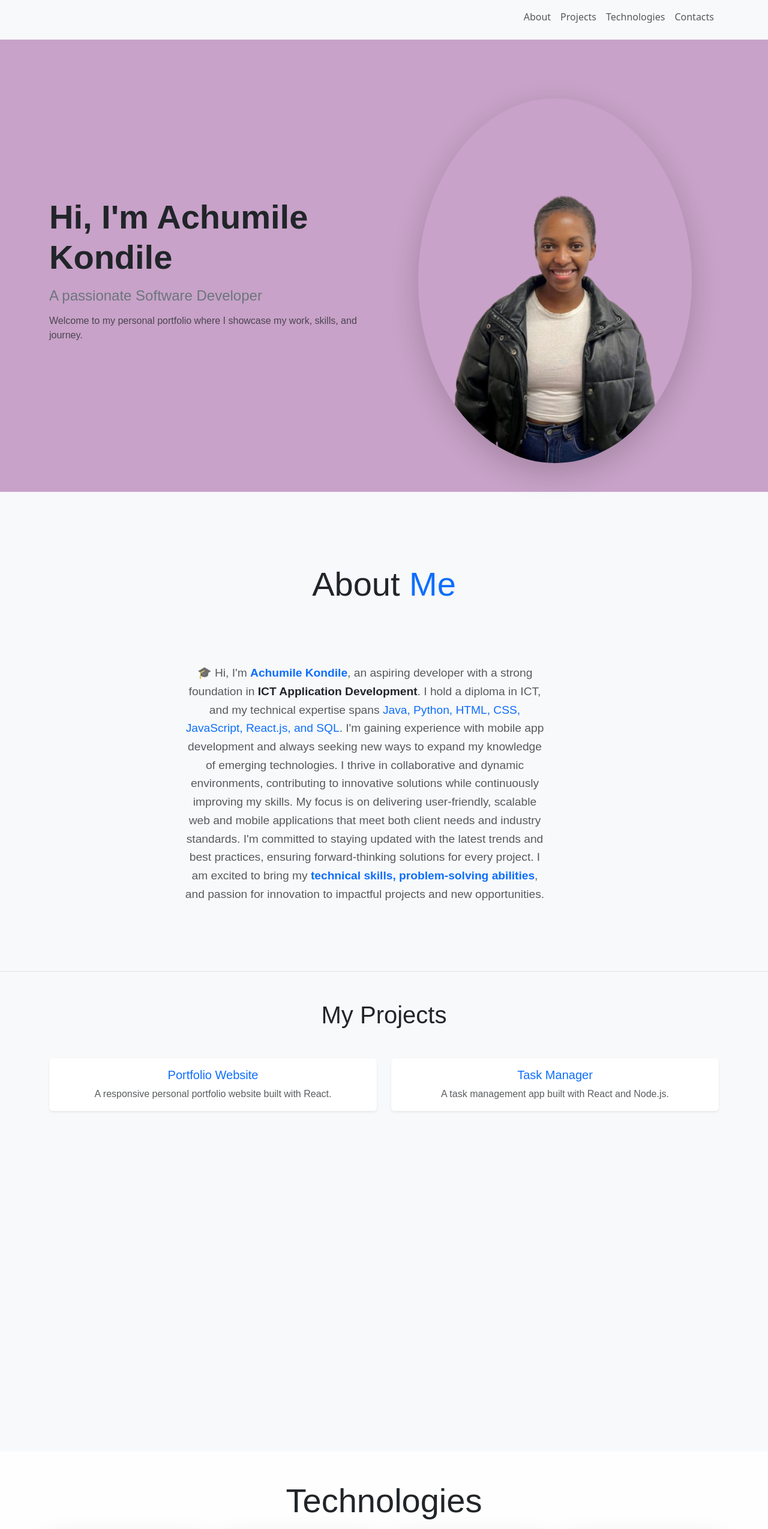
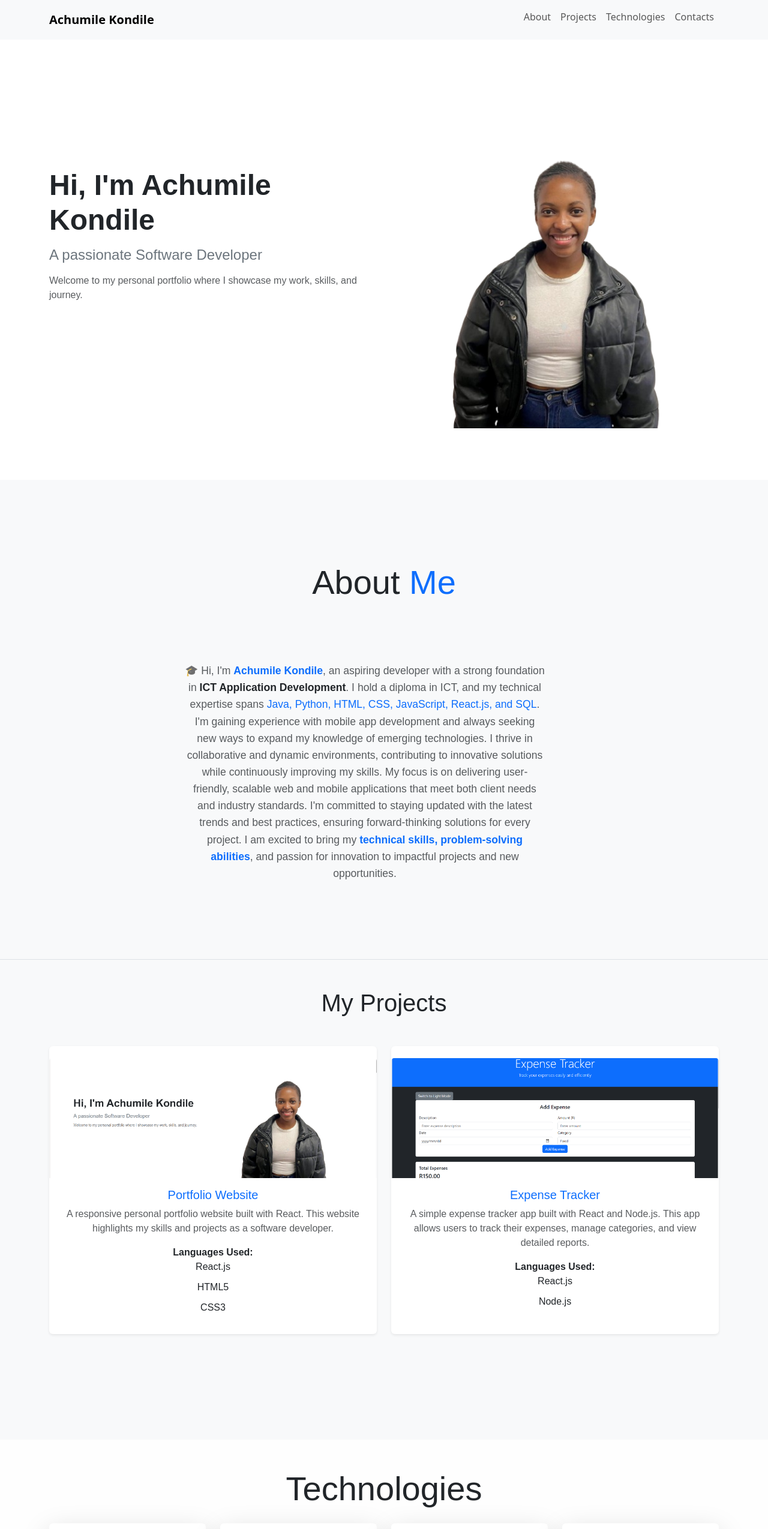
Before and after one commit to Achumile-Kondile/Achumile-Kondile-react-portfolio, a React (Create React App) app: page / in a window 1280 px wide. Shown: the top 2549 px of the page at 60% size. Built offline with nearby package versions, Linux system fonts and the light colour scheme; a web font is replaced by a local one.

Commit message:
Initial commit

```diff
--- a/src/App.css
+++ b/src/App.css
@@ -25,14 +25,19 @@ section {
 }
 
 h1, h2 {
-  color: #0b0909;
+  color: #090a0b;
 }
 
 img {
   width: 150px;
-  border-radius: 50%;
+  height: auto; /* Maintain aspect ratio */
   margin-top: 20px;
+  border: none; /* Ensure there is no border */
+  border-radius: 0; /* Make sure the image is not rounded */
+  box-shadow: none; /* If there’s a shadow causing the effect, remove it */
 }
+
+
 
 /* App.css or Tailwind Custom Styling */
 
@@ -65,6 +70,7 @@ h1 {
   border: 2px solid #ddd;
   border-radius: 12px;
   padding: 20px;
+  height: auto;
   transition: all 0.3s ease-in-out;
   cursor: pointer;
 }
@@ -170,3 +176,23 @@ li {
   width: 100%; /* Full width to take advantage of centering */
 
 }
+
+.hover-effect:hover {
+  color: #007bff;  /* Change to the desired hover color */
+  transform: scale(1.1);  /* Optional: Increase size on hover */
+  transition: transform 0.2s ease-in-out, color 0.2s ease-in-out;
+}
+
+.container {
+  max-width: 900px;
+}
+
+@media (max-width: 768px) {
+  .d-flex {
+    flex-direction: column;
+    gap: 20px;
+  }
+}
+html {
+  scroll-behavior: smooth;
+}
--- a/src/components/About.js
+++ b/src/components/About.js
@@ -25,7 +25,7 @@ const About = () => {
           className="row justify-content-center align-items-center"
         >
           <div className="col-12 col-lg-8 p-4">
-            <p className="lead text-muted">
+            <p className="lead text-muted" style={{ fontSize: "1.1rem" }}>
               🎓 Hi, I'm <span className="fw-bold text-primary">Achumile Kondile</span>, an aspiring developer with a strong foundation in
               <span className="fw-bold text-dark"> ICT Application Development</span>. I hold a diploma in ICT, and my technical expertise spans
               <span className="text-primary"> Java, Python, HTML, CSS, JavaScript, React.js, and SQL</span>. I'm gaining experience with mobile app development and always seeking new ways to expand my knowledge of emerging technologies. I thrive in collaborative and dynamic environments, contributing to innovative solutions while continuously improving my skills. My focus is on delivering user-friendly, scalable web and mobile applications that meet both client needs and industry standards. I'm committed to staying updated with the latest trends and best practices, ensuring forward-thinking solutions for every project. I am excited to bring my <span className="fw-bold text-primary">technical skills, problem-solving abilities</span>, and passion for innovation to impactful projects and new opportunities.
--- a/src/components/Contact.js
+++ b/src/components/Contact.js
@@ -3,7 +3,7 @@ import "bootstrap/dist/css/bootstrap.min.css";
 
 const Contact = () => {
   return (
-    <section id="contact" className="py-5 bg-light text-center">
+    <section id="contacts" className="py-5 bg-light text-center">
       <div className="container">
         {/* Section Title */}
         <h2 className="display-4 mb-4">Contact Me</h2>
@@ -18,7 +18,7 @@ const Contact = () => {
             target="_blank"
             rel="noopener noreferrer"
             aria-label="LinkedIn Profile"
-            className="text-decoration-none text-dark"
+            className="text-decoration-none text-dark hover-effect"
           >
             <FaLinkedin />
           </a>
@@ -27,7 +27,7 @@ const Contact = () => {
             target="_blank"
             rel="noopener noreferrer"
             aria-label="GitHub Profile"
-            className="text-decoration-none text-dark"
+            className="text-decoration-none text-dark hover-effect"
           >
             <FaGithub />
           </a>
@@ -36,14 +36,14 @@ const Contact = () => {
             target="_blank"
             rel="noopener noreferrer"
             aria-label="WhatsApp"
-            className="text-decoration-none text-dark"
+            className="text-decoration-none text-dark hover-effect"
           >
             <FaWhatsapp />
           </a>
           <a
             href="mailto:achumilekondile@gmail.com"
             aria-label="Email"
-            className="text-decoration-none text-dark"
+            className="text-decoration-none text-dark hover-effect"
           >
             <FaEnvelope />
           </a>
--- a/src/components/Header.js
+++ b/src/components/Header.js
@@ -1,6 +1,10 @@
 import React from "react";
-import headerImg from "../assets/Media.png"; // Ensure this path is correct
-import "bootstrap/dist/css/bootstrap.min.css";
+import headerImg from "../assets/Media.png";
+import "bootstrap/dist/css/bootstrap.min.css"; // Import Bootstrap CSS
+import { useEffect } from "react";
+
+// Ensure Bootstrap's JS is loaded to enable the collapse functionality
+import "bootstrap/dist/js/bootstrap.bundle.min.js";
 
 const Header = () => {
   return (
@@ -9,7 +13,8 @@ const Header = () => {
       <nav className="navbar navbar-expand-lg navbar-light bg-light fixed-top">
         <div className="container">
           <a className="navbar-brand fw-bold" href="#home">
-
+            {/* Add brand name or logo here */}
+            Achumile Kondile
           </a>
           <button
             className="navbar-toggler"
@@ -54,12 +59,16 @@ const Header = () => {
         className="home py-5"
         id="home"
         style={{
-          backgroundColor: "#C8A2C8", // Lilac background color
+          backgroundColor: "transparent", // Remove background color
           backgroundPosition: "center",
           backgroundSize: "cover",
+          height: "100vh", // Ensure it takes up the full viewport height
+          display: "flex", // Center the content both vertically and horizontally
+          justifyContent: "center",
+          alignItems: "center",
         }}
       >
-        <div className="container mt-5 pt-5">
+        <div className="container mt-0 pt-0">
           <div className="row align-items-center">
             {/* Text Section */}
             <div className="col-lg-6 text-center text-lg-start mb-4 mb-lg-0">
@@ -67,6 +76,7 @@ const Header = () => {
                 className="display-4 fw-bold text-dark"
                 style={{
                   fontFamily: "'Poppins', sans-serif", // Apply Poppins font
+                  fontSize: "3rem", // Adjust font size for large screens
                 }}
               >
                 Hi, I'm Achumile Kondile
@@ -75,6 +85,7 @@ const Header = () => {
                 className="h4 text-secondary mt-3"
                 style={{
                   fontFamily: "'Poppins', sans-serif", // Apply Poppins font
+                  fontSize: "1.5rem", // Adjust font size for smaller devices
                 }}
               >
                 A passionate Software Developer
@@ -83,6 +94,7 @@ const Header = () => {
                 className="mt-3 text-muted"
                 style={{
                   fontFamily: "'Poppins', sans-serif", // Apply Poppins font
+                  fontSize: "1rem", // Adjust font size for readability
                 }}
               >
                 Welcome to my personal portfolio where I showcase my work, skills, and journey.
@@ -94,10 +106,10 @@ const Header = () => {
               <img
                 src={headerImg}
                 alt="Portrait of Achumile Kondile, a Software Developer"
-                className="img-fluid rounded-circle shadow-lg"
                 style={{
-                  width: "80%", // Image stretches to full width of the container
+                  width: "80%", // Image stretches to 80% of container's width
                   height: "auto", // Maintain aspect ratio
+                  border: "none", // Remove any border or outline
                 }}
               />
             </div>
--- a/src/components/Projects.js
+++ b/src/components/Projects.js
@@ -1,5 +1,7 @@
 import React from "react";
 import "bootstrap/dist/css/bootstrap.min.css";
+import projectImage1 from "../assets/Portfolio.png"; // Add the path to your image
+import projectImage2 from "../assets/Expense Tracker.png"; // Add the path to your image
 
 const Projects = () => {
   return (
@@ -17,11 +19,28 @@ const Projects = () => {
           {/* Project 1 */}
           <div className="col-md-6">
             <div className="card border-0 shadow-sm h-100">
+              <img
+                src={projectImage1}
+                alt="Portfolio Website"
+                className="card-img-top"
+                style={{
+                  objectFit: "cover", // Ensures the image covers the area of the card
+                  height: "200px", // Adjust the height to make the image fit properly
+                }}
+              />
               <div className="card-body">
                 <h3 className="h5 text-primary">Portfolio Website</h3>
                 <p className="text-muted mb-0">
-                  A responsive personal portfolio website built with React.
+                  A responsive personal portfolio website built with React. This website highlights my skills and projects as a software developer.
                 </p>
+                <div className="mt-3">
+                  <strong>Languages Used:</strong>
+                  <ul className="list-unstyled">
+                    <li>React.js</li>
+                    <li>HTML5</li>
+                    <li>CSS3</li>
+                  </ul>
+                </div>
               </div>
             </div>
           </div>
@@ -29,11 +48,27 @@ const Projects = () => {
           {/* Project 2 */}
           <div className="col-md-6">
             <div className="card border-0 shadow-sm h-100">
+              <img
+                src={projectImage2}
+                alt="Expense Tracker"
+                className="card-img-top"
+                style={{
+                  objectFit: "cover", // Ensures the image covers the area of the card
+                  height: "200px", // Adjust the height to make the image fit properly
+                }}
+              />
               <div className="card-body">
-                <h3 className="h5 text-primary">Task Manager</h3>
+                <h3 className="h5 text-primary">Expense Tracker</h3>
                 <p className="text-muted mb-0">
-                  A task management app built with React and Node.js.
+                  A simple expense tracker app built with React and Node.js. This app allows users to track their expenses, manage categories, and view detailed reports.
                 </p>
+                <div className="mt-3">
+                  <strong>Languages Used:</strong>
+                  <ul className="list-unstyled">
+                    <li>React.js</li>
+                    <li>Node.js</li>
+                  </ul>
+                </div>
               </div>
             </div>
           </div>
--- a/src/components/Technologies.js
+++ b/src/components/Technologies.js
@@ -63,12 +63,16 @@ import {
         <p className="lead text-muted"></p>
       </motion.div>
 
-        {/* Icons */}
+      {/* Icons Section */}
       <motion.div
         whileInView={{ opacity: 1, x: 0 }}
         initial={{ opacity: 0, x: -100 }}
         transition={{ duration: 1.5 }}
         className="container"
+        style={{
+          position: "relative", // To prevent overlapping with other sections
+          zIndex: 1, // Ensure it’s on top of other elements
+        }}
       >
         <div className="row row-cols-2 row-cols-md-3 row-cols-lg-4 g-4 justify-content-center">
           {icons.map(({ Component, color, name, duration }, index) => (
@@ -79,7 +83,12 @@ import {
               animate="animate"
               className="col text-center"
             >
-                <div className="card border-0 shadow-lg rounded-lg overflow-hidden">
+              <div
+                className="card border-0 shadow-lg rounded-lg overflow-hidden"
+                style={{
+                  transition: "transform 0.3s ease, box-shadow 0.3s ease",
+                }}
+              >
                 <div className="card-body d-flex flex-column align-items-center text-center p-4">
                   <Component
                     style={{
```
Also changed, not shown: src/assets/Expense Tracker.png (added), src/assets/Portfolio.png (added). Lines whose indentation alone changed are shown as unchanged.
